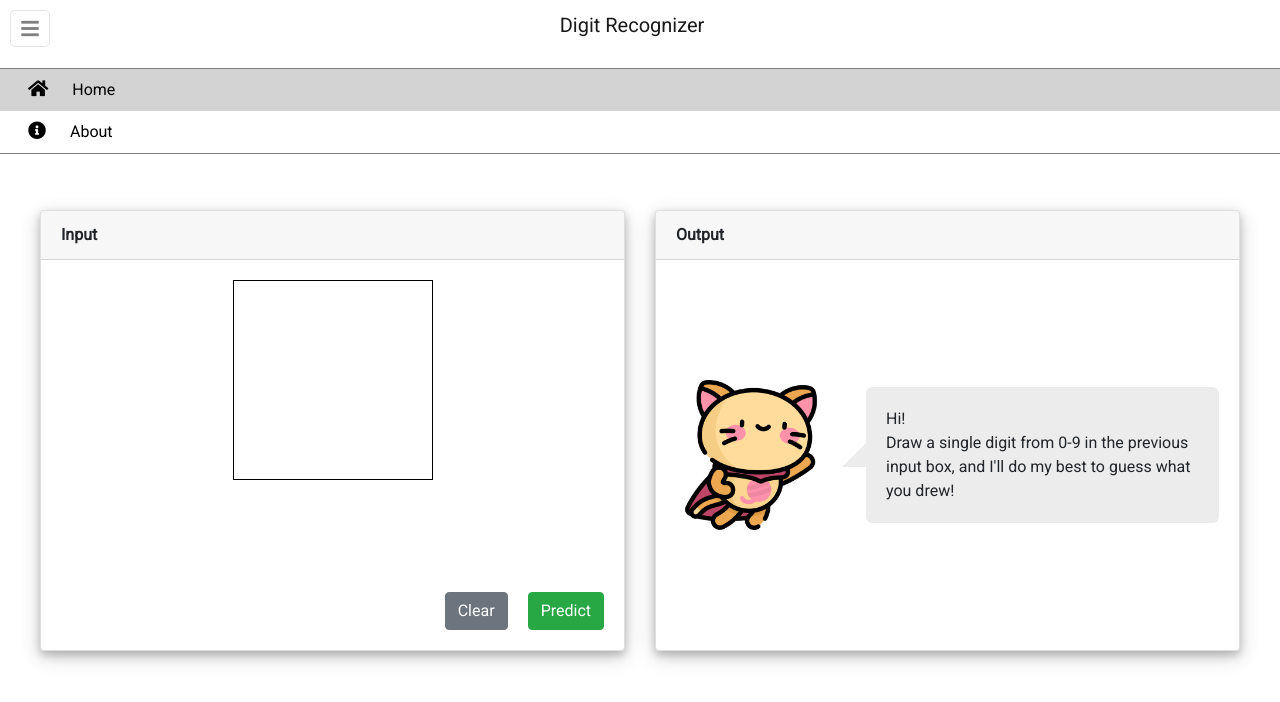
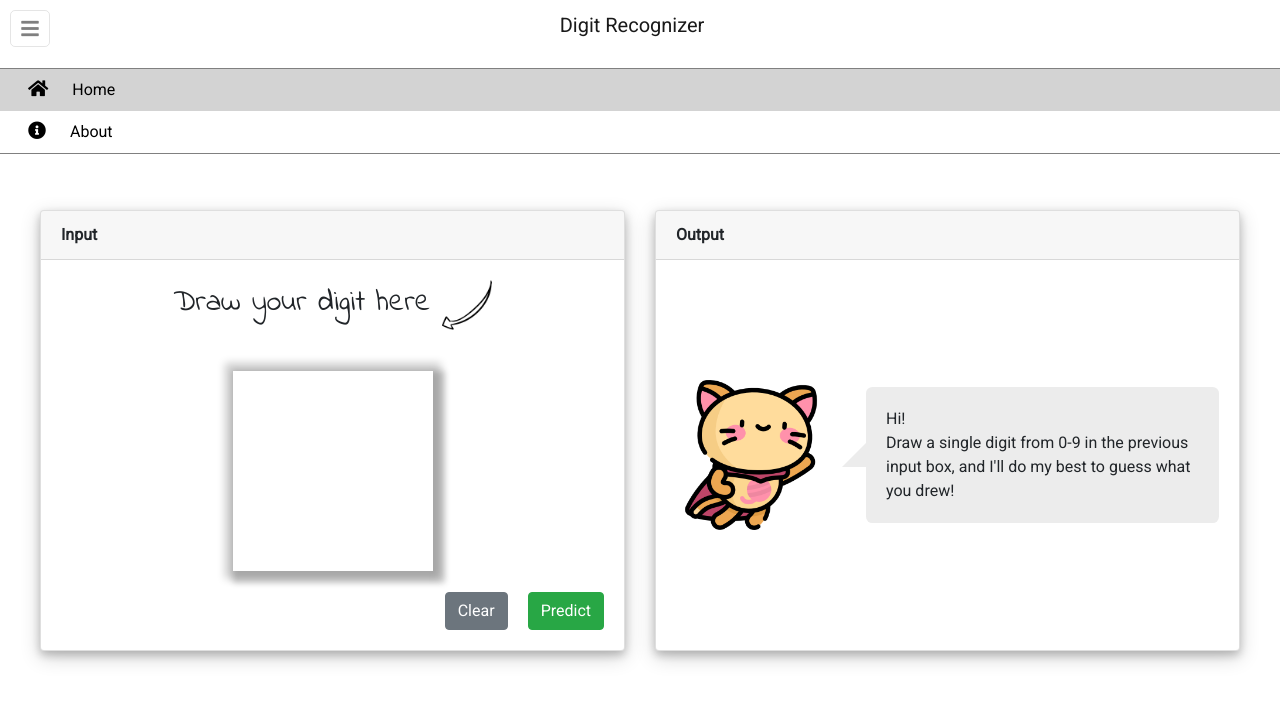
Before and after one commit to smholsen/ml_digit_recognizer, a Vue app in the folder frontend/: page / in a window 1280 px wide. Shown: the top 702 px of the page. Built offline with nearby package versions, Linux system fonts and the light colour scheme.

Commit message:
Now works with touches

```diff
--- a/frontend/index.html
+++ b/frontend/index.html
@@ -4,8 +4,8 @@
     <meta charset="utf-8">
     <meta name="viewport" content="width=device-width,initial-scale=1.0">
     <link rel="stylesheet" href="https://use.fontawesome.com/releases/v5.2.0/css/all.css" integrity="sha384-hWVjflwFxL6sNzntih27bfxkr27PmbbK/iSvJ+a4+0owXq79v+lsFkW54bOGbiDQ" crossorigin="anonymous">
-    <link href="https://fonts.googleapis.com/css?family=Roboto" rel="stylesheet">
     <link rel="stylesheet" href="https://maxcdn.bootstrapcdn.com/bootstrap/4.0.0/css/bootstrap.min.css" integrity="sha384-Gn5384xqQ1aoWXA+058RXPxPg6fy4IWvTNh0E263XmFcJlSAwiGgFAW/dAiS6JXm" crossorigin="anonymous">
+    <link href="https://fonts.googleapis.com/css?family=Gloria+Hallelujah|Indie+Flower|Roboto" rel="stylesheet">
     <title>digits</title>
   </head>
   <body>
--- a/frontend/src/components/Canvas.vue
+++ b/frontend/src/components/Canvas.vue
@@ -3,6 +3,9 @@
     <div class="card bg-default">
       <div class="card-header font-weight-bold">Input</div>
       <div class="card-body input">
+        <div class="squiggly">
+          <span>Draw your digit here </span> <img class="arrow" src="../assets/arrow.png"/>
+        </div>
         <div class="canvas-container">
           <canvas id="drawing-board"
                   v-on:mousedown="mouse_down"
@@ -27,7 +30,10 @@
 </template>
 
 <script>
+  // Normal Canvas
   // http://www.williammalone.com/articles/create-html5-canvas-javascript-drawing-app/
+  // For Touch
+  // https://developer.mozilla.org/en-US/docs/Web/API/Touch_events
   export default {
     name: "Canvas",
     props: [
@@ -35,11 +41,15 @@
     ],
     data() {
       return {
+        // These are for drawing with mouse
         paint: false,
         clickX: [],
         clickY: [],
         clickDrag: [],
+        // These are for touch
+        ongoingTouches: [],
         // The following are set in mounted
+        canvas: null,
         context: null,
         offsetX: 0,
         offsetY: 0
@@ -57,8 +67,17 @@
           this.clickDrag = [];
         }
       },
+      set_offset: function () {
+        // Set offset
+        // This is done on every draw, as it can change with different
+        // resizings in the DOM
+        let rect = this.canvas.getBoundingClientRect();
+        this.offsetX = rect.left;
+        this.offsetY = rect.top;
+      },
       mouse_down: function (e) {
         if (this.can_predict) {
+          this.set_offset();
           let mouseX = e.clientX - this.offsetX;
           let mouseY = e.clientY - this.offsetY;
           this.paint = true;
@@ -67,10 +86,11 @@
         }
       },
       mouse_move: function (e) {
+        this.set_offset();
         if (this.can_predict) {
           if (this.paint) {
-            let mouseX = e.pageX - this.offsetX;
-            let mouseY = e.pageY - this.offsetY;
+            let mouseX = e.clientX - this.offsetX;
+            let mouseY = e.clientY - this.offsetY;
             this.addClick(mouseX, mouseY, true);
             this.redraw();
           }
@@ -105,17 +125,47 @@
           self.context.closePath();
           self.context.stroke();
         }
+      },
+      initialize_for_touch: function () {
+        this.canvas.addEventListener("touchstart", this.handleStart, false);
+        this.canvas.addEventListener("touchend", this.handleEnd, false);
+        this.canvas.addEventListener("touchcancel", this.handleCancel, false);
+        this.canvas.addEventListener("touchmove", this.handleMove, false);
+      },
+      // These handlers are for Touch
+      handleStart: function (evt) {
+        evt.preventDefault();
+        let touches = evt.changedTouches;
+
+        for (let i = 0; i < touches.length; i++) {
+          this.mouse_down(touches[i])
+        }
+      },
+      handleMove: function (evt) {
+        evt.preventDefault();
+        let touches = evt.changedTouches;
+
+        for (let i = 0; i < touches.length; i++) {
+          this.mouse_move(touches[i])
+        }
+      },
+      handleEnd: function (evt) {
+        evt.preventDefault();
+        this.mouse_up()
+      },
+      handleCancel: function (evt) {
+        evt.preventDefault();
+        this.mouse_up()
       }
     },
     mounted() {
       this.context = document.getElementById('drawing-board').getContext("2d");
+      this.canvas = document.getElementById('drawing-board');
       // Set correct width & height
       this.context.canvas.width = 200;
       this.context.canvas.height = 200;
-      // Set offset
-      let rect = document.getElementById('drawing-board').getBoundingClientRect();
-      this.offsetX = rect.left;
-      this.offsetY = rect.top;
+      // Initialize for Touch
+      this.initialize_for_touch();
     }
   }
 </script>
@@ -125,21 +175,37 @@
     display: flex;
     flex-direction: column;
     justify-content: space-between;
+    height: 100%;
+
+    .squiggly {
+      text-align: center;
+      font-family: 'Indie Flower', cursive;
+      font-size: 30px;
+      display: inline;
+
+      .arrow {
+        width: 50px;
+        height: auto;
+        display: inline;
+        transform: scaleX(-1);
+      }
+    }
 
     .canvas-container {
       display: flex;
       justify-content: center;
+      margin-top: 20px;
 
       #drawing-board {
+        cursor: pointer;
         width: 200px;
         height: 200px;
-        border: 1px solid black;
+        box-shadow: 0 0 8px 8px rgba(0, 0, 0, 0.2), 6px 6px 6px 6px rgba(0, 0, 0, 0.19);
       }
 
     }
 
     .button-container {
-      margin-top: 20px;
       display: flex;
       justify-content: flex-end;
 
```
Also changed, not shown: frontend/src/assets/arrow.png (added).
